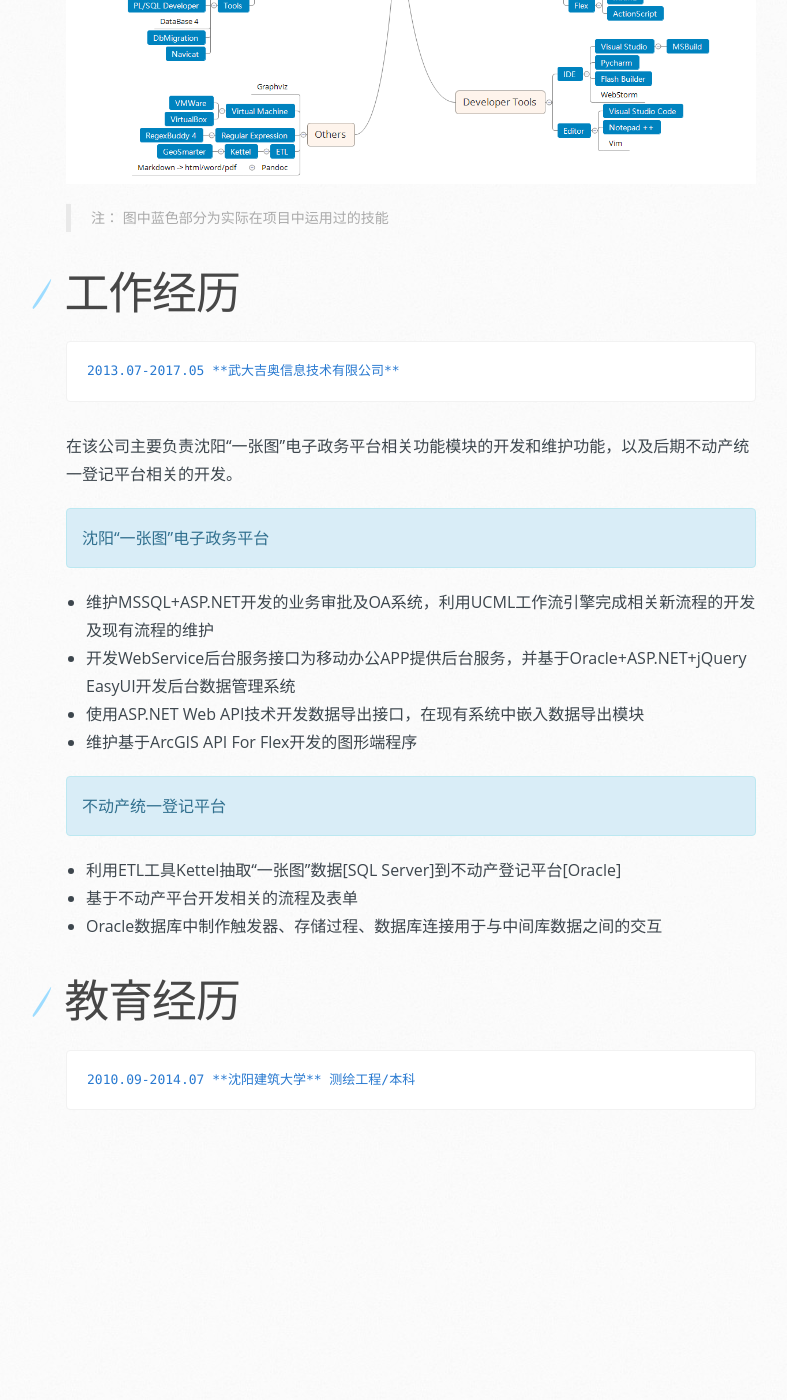
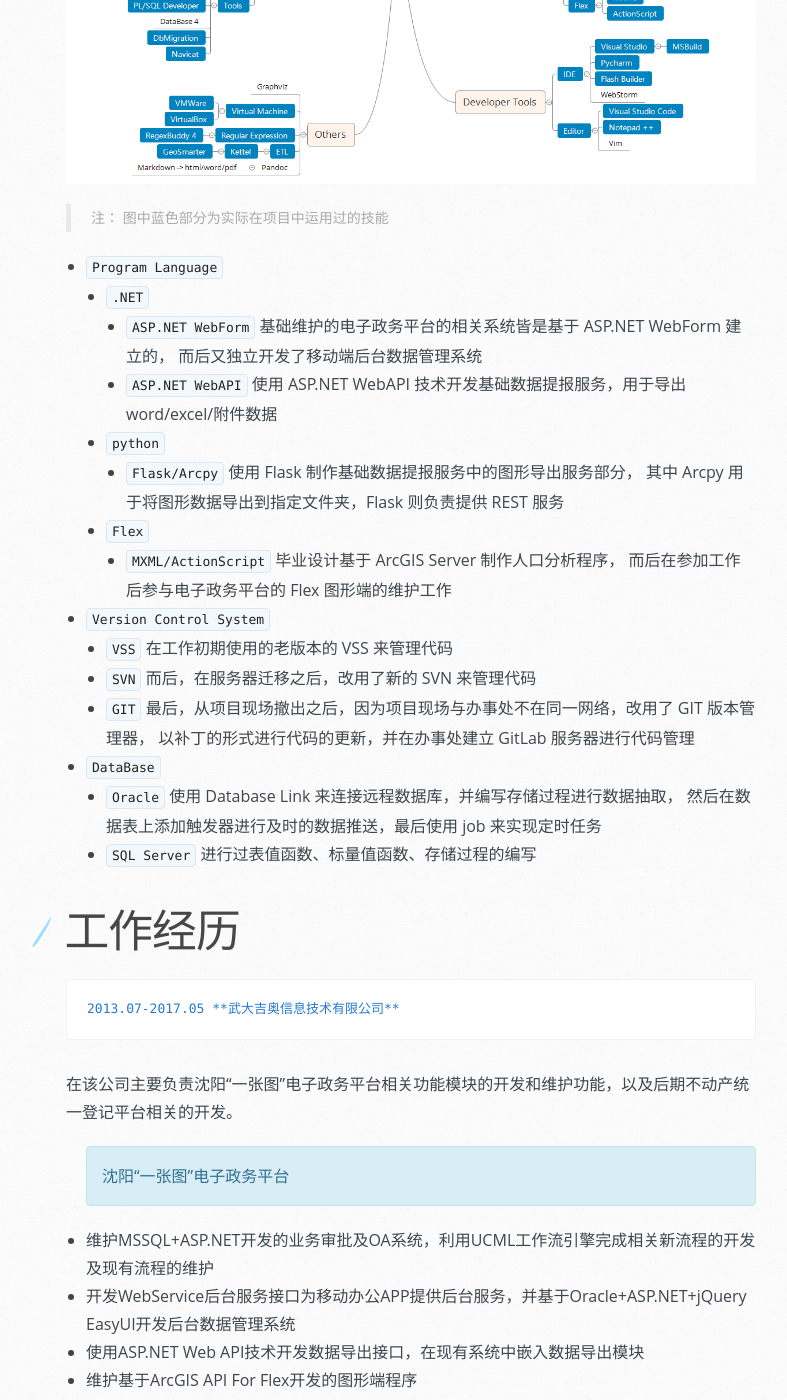
Before and after one commit to baiyangcao/baiyangcao.github.io, a Jekyll site: the page built from cv.md, in a window 1280 px wide and 1400 px high, scrolled down 815 px. Shown: the whole window, without its empty margins (104-891 px from the left). Built offline with Jekyll 4.4.1, drawn with Linux system fonts in a browser that asks for light colours; nearby versions of some CDN libraries; library files that are not in the unit come from our copies; before the commit the page ends 1983 px from its top, so only the background shows below that.

Commit message:
添加技能树基本解释

````diff
--- a/cv.md
+++ b/cv.md
@@ -13,6 +13,27 @@
 
 > 注： 图中蓝色部分为实际在项目中运用过的技能
 
+ - `Program Language`
+    + `.NET`
+       * `ASP.NET WebForm` 基础维护的电子政务平台的相关系统皆是基于 ASP.NET WebForm 建立的，
+         而后又独立开发了移动端后台数据管理系统
+       * `ASP.NET WebAPI` 使用 ASP.NET WebAPI 技术开发基础数据提报服务，用于导出 word/excel/附件数据
+    + `python`
+       * `Flask/Arcpy` 使用 Flask 制作基础数据提报服务中的图形导出服务部分，
+         其中 Arcpy 用于将图形数据导出到指定文件夹，Flask 则负责提供 REST 服务
+    + `Flex`
+       * `MXML/ActionScript` 毕业设计基于 ArcGIS Server 制作人口分析程序，
+         而后在参加工作后参与电子政务平台的 Flex 图形端的维护工作
+- `Version Control System`
+    + `VSS` 在工作初期使用的老版本的 VSS 来管理代码
+    + `SVN` 而后，在服务器迁移之后，改用了新的 SVN 来管理代码
+    + `GIT` 最后，从项目现场撤出之后，因为项目现场与办事处不在同一网络，改用了 GIT 版本管理器，
+     以补丁的形式进行代码的更新，并在办事处建立 GitLab 服务器进行代码管理
+- `DataBase`
+    + `Oracle` 使用 Database Link 来连接远程数据库，并编写存储过程进行数据抽取，
+      然后在数据表上添加触发器进行及时的数据推送，最后使用 job 来实现定时任务
+    + `SQL Server` 进行过表值函数、标量值函数、存储过程的编写
+
 # 工作经历
 
 ```
@@ -21,14 +42,14 @@
 
 在该公司主要负责沈阳“一张图”电子政务平台相关功能模块的开发和维护功能，以及后期不动产统一登记平台相关的开发。
 
-<div class="alert alert-info">沈阳“一张图”电子政务平台</div>
+<div class="alert alert-info" style="margin-left: 20px">沈阳“一张图”电子政务平台</div>
 
  - 维护MSSQL+ASP.NET开发的业务审批及OA系统，利用UCML工作流引擎完成相关新流程的开发及现有流程的维护
  - 开发WebService后台服务接口为移动办公APP提供后台服务，并基于Oracle+ASP.NET+jQuery EasyUI开发后台数据管理系统
  - 使用ASP.NET Web API技术开发数据导出接口，在现有系统中嵌入数据导出模块
  - 维护基于ArcGIS API For Flex开发的图形端程序
 
-<div class="alert alert-info">不动产统一登记平台</div>
+<div class="alert alert-info" style="margin-left: 20px">不动产统一登记平台</div>
 
  - 利用ETL工具Kettel抽取“一张图”数据[SQL Server]到不动产登记平台[Oracle]
  - 基于不动产平台开发相关的流程及表单
````
